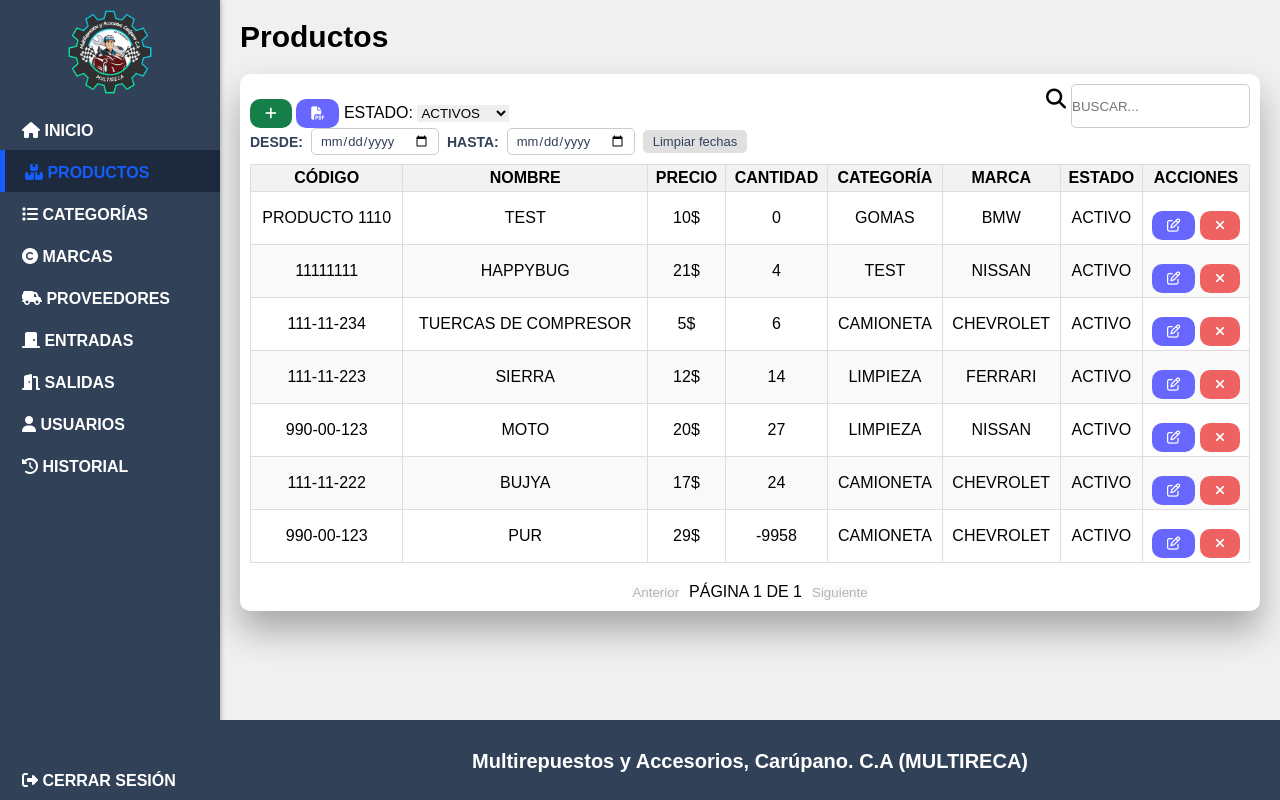
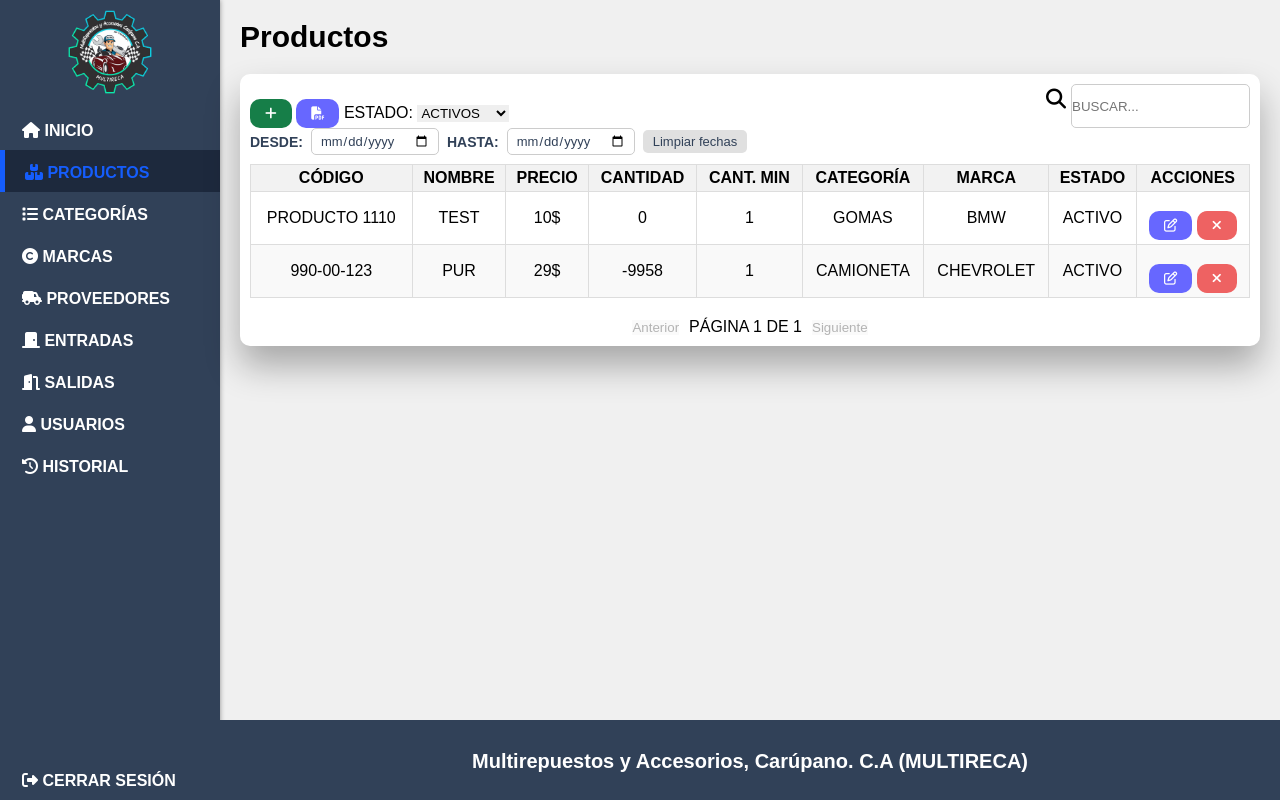
Before and after one commit to Gj7i7o/LamsSystem, a PHP site: page /LamsSystem/productos?stock_bajo=1 in a window 1280 px wide. Run offline with PHP 8.4, Linux system fonts and the light colour scheme; the visitor is signed in with stand-in values (Sample User, id 1); data comes from the database, SQL or seed files in the repository.

Commit message:
stock bajo y cantidad minima

```diff
--- a/Assets/js/modulos/Productos/modal_script.js
+++ b/Assets/js/modulos/Productos/modal_script.js
@@ -54,6 +54,7 @@ function limpiarFormulario() {
   document.getElementById("codigo").value = "";
   document.getElementById("nombre").value = "";
   document.getElementById("precio").value = "";
+  document.getElementById("cantidadMinima").value = "1";
 }
 
 /*Botón de modificar producto*/
@@ -73,6 +74,7 @@ function btnEditProducto(id) {
       document.getElementById("codigo").value = res.codigo;
       document.getElementById("nombre").value = res.nombre;
       document.getElementById("precio").value = res.precio;
+      document.getElementById("cantidadMinima").value = res.cantidadMinima || 1;
       document.getElementById("categoria").value = res.idcategoria;
       document.getElementById("marca").value = res.idmarca;
       modal.style.display = "block";
--- a/Assets/js/modulos/Productos/script.js
+++ b/Assets/js/modulos/Productos/script.js
@@ -23,12 +23,15 @@ document.addEventListener("DOMContentLoaded", () => {
       let query = document.getElementById("query");
       let fecha_desde = document.getElementById("fecha_desde");
       let fecha_hasta = document.getElementById("fecha_hasta");
+      const urlParams = new URLSearchParams(window.location.search);
+      const stockBajo = urlParams.get("stock_bajo") || "";
       const params = new URLSearchParams({
         page: currentPage,
         estado: estado?.value || "activo",
         query: query?.value || "",
         fecha_desde: fecha_desde?.value || "",
         fecha_hasta: fecha_hasta?.value || "",
+        stock_bajo: stockBajo,
       });
 
       const response = await fetch(
@@ -62,7 +65,7 @@ document.addEventListener("DOMContentLoaded", () => {
 
     if (paginatedData.length === 0) {
       tableBody.innerHTML =
-        '<tr><td colspan="8">No hay datos disponibles.</td></tr>';
+        '<tr><td colspan="9">No hay datos disponibles.</td></tr>';
       updatePaginationInfo();
       return;
     }
@@ -74,6 +77,7 @@ document.addEventListener("DOMContentLoaded", () => {
                 <td>${item.nombre}</td>
                 <td>${item.precio}$</td>
                 <td>${item.cantidad}</td>
+                <td>${item.cantidadMinima}</td>
                 <td>${item.categoria}</td>
                 <td>${item.marca}</td>
                 <td>${item.estado}</td>
--- a/Controlador/Dashboard.php
+++ b/Controlador/Dashboard.php
@@ -21,6 +21,7 @@ class dashboard extends controlador
         $data['producto'] = $this->model->getDate('producto');
         $data['proveedor'] = $this->model->getDate('proveedor');
         $data['marca'] = $this->model->getDate('marca');
+        $data['stock_bajo'] = $this->model->getProductosBajoStock();
         $this->vista->getView($this, "index", $data);
     }
 }
--- a/Controlador/Productos.php
+++ b/Controlador/Productos.php
@@ -80,7 +80,8 @@ class productos extends controlador
             $query = $_GET["query"] ?? "";
             $fecha_desde = $_GET["fecha_desde"] ?? "";
             $fecha_hasta = $_GET["fecha_hasta"] ?? "";
-            $params = ['page' => $page, 'query' => $query, 'estado' => $estado, 'fecha_desde' => $fecha_desde, 'fecha_hasta' => $fecha_hasta];
+            $stock_bajo = $_GET["stock_bajo"] ?? "";
+            $params = ['page' => $page, 'query' => $query, 'estado' => $estado, 'fecha_desde' => $fecha_desde, 'fecha_hasta' => $fecha_hasta, 'stock_bajo' => $stock_bajo];
             $data = $this->model->tomarProductos($params);
             $total = $this->model->getCount($params);
             for ($i = 0; $i < count($data); $i++) {
@@ -111,6 +112,7 @@ class productos extends controlador
         $precio = $_POST['precio'];
         $categoria = $_POST['categoria'];
         $marca = $_POST['marca'];
+        $cantidadMinima = isset($_POST['cantidadMinima']) && $_POST['cantidadMinima'] !== '' ? intval($_POST['cantidadMinima']) : 1;
         $id = $_POST['id'];
         $numeros = "/^\d+(\.\d{1,2})?$/";
         if (
@@ -128,7 +130,7 @@ class productos extends controlador
                 } else {
                     /*Tras las validaciones, si el producto no existe, se interpreta como uno nuevo, por ende
                     lleva los datos a la función regisProducto en el modelo/productosModel.php*/
-                    $data = $this->model->regisProducto($codigo, $nombre, $precio, $categoria, $marca);
+                    $data = $this->model->regisProducto($codigo, $nombre, $precio, $categoria, $marca, $cantidadMinima);
                     if ($data == "ok") {
                         $msg = array('msg' => 'Producto Registrado', 'icono' => 'success');
                         $this->historialModel->registrarAccion($_SESSION['id_usuario'], 'Productos', 'registrar', "Registró producto: $nombre (Código: $codigo)");
@@ -141,7 +143,7 @@ class productos extends controlador
             } else {
                 /*Caso contrario, si el producto existe, se interpreta que se desea modificar ese producto,
                 por ende lleva los datos a la función modifProducto en el modelo/productosModel.php*/
-                $data = $this->model->modifProducto($codigo, $nombre, $precio, $categoria, $marca, $id);
+                $data = $this->model->modifProducto($codigo, $nombre, $precio, $categoria, $marca, $id, $cantidadMinima);
                 if ($data == "modificado") {
                     $msg = array('msg' => 'Producto modificado', 'icono' => 'success');
                     $this->historialModel->registrarAccion($_SESSION['id_usuario'], 'Productos', 'modificar', "Modificó producto ID: $id - $nombre");
--- a/DB/proyecto.sql
+++ b/DB/proyecto.sql
@@ -228,6 +228,7 @@ CREATE TABLE `producto` (
   `nombre` varchar(250) NOT NULL,
   `precio` float NOT NULL,
   `cantidad` int(15) NOT NULL,
+  `cantidadMinima` int(11) NOT NULL DEFAULT 1,
   `idcategoria` int(11) NOT NULL,
   `idmarca` int(11) NOT NULL,
   `estado` varchar(15) NOT NULL,
--- a/Modelo/ProductosModel.php
+++ b/Modelo/ProductosModel.php
@@ -16,7 +16,8 @@ class productosModel extends query
     {
         $fecha_desde = $params["fecha_desde"] ?? '';
         $fecha_hasta = $params["fecha_hasta"] ?? '';
-        $filters = $this->filtersSQL($params["query"], $params["estado"], $fecha_desde, $fecha_hasta);
+        $stock_bajo = $params["stock_bajo"] ?? '';
+        $filters = $this->filtersSQL($params["query"], $params["estado"], $fecha_desde, $fecha_hasta, $stock_bajo);
         $sql = "SELECT p.id FROM producto p
             LEFT JOIN categoria c ON p.idcategoria = c.id
             LEFT JOIN marca m ON p.idmarca = m.id $filters";
@@ -25,7 +26,7 @@ class productosModel extends query
     }
 
     /*filtersSQL: Genera el WHERE de la consulta según los filtros*/
-    public function filtersSQL(string $value, string $estado, string $fecha_desde = '', string $fecha_hasta = ''): string
+    public function filtersSQL(string $value, string $estado, string $fecha_desde = '', string $fecha_hasta = '', string $stock_bajo = ''): string
     {
         $conditions = [];
         if ($estado != "todo") {
@@ -40,6 +41,9 @@ class productosModel extends query
         if (!empty($fecha_hasta)) {
             $conditions[] = "DATE(p.creadoEl) <= '$fecha_hasta'";
         }
+        if (!empty($stock_bajo)) {
+            $conditions[] = "p.cantidad < p.cantidadMinima";
+        }
         $filter = count($conditions) > 0 ? "WHERE " . implode(" AND ", $conditions) : "";
         return $filter;
     }
@@ -50,8 +54,9 @@ class productosModel extends query
         $offset = ($params["page"] - 1) * 10;
         $fecha_desde = $params["fecha_desde"] ?? '';
         $fecha_hasta = $params["fecha_hasta"] ?? '';
-        $filters = $this->filtersSQL($params["query"], $params["estado"], $fecha_desde, $fecha_hasta);
-        $sql = "SELECT p.id, p.codigo, p.nombre, p.precio, p.cantidad, c.nombre AS categoria, m.nombre AS marca, p.estado FROM producto p
+        $stock_bajo = $params["stock_bajo"] ?? '';
+        $filters = $this->filtersSQL($params["query"], $params["estado"], $fecha_desde, $fecha_hasta, $stock_bajo);
+        $sql = "SELECT p.id, p.codigo, p.nombre, p.precio, p.cantidad, p.cantidadMinima, c.nombre AS categoria, m.nombre AS marca, p.estado FROM producto p
             LEFT JOIN categoria c ON p.idcategoria = c.id
             LEFT JOIN marca m ON p.idmarca = m.id $filters ORDER BY p.id DESC LIMIT 10 OFFSET $offset";
         $data = $this->selectAll($sql);
@@ -82,7 +87,7 @@ class productosModel extends query
 
     /*regisProducto: Registra el producto, y además verifica si existe, en base al nombre y código ingresados, comparando
     con la base de datos*/
-    public function regisProducto(string $codigo, string $nombre, float $precio, int $categoria, int $marca)
+    public function regisProducto(string $codigo, string $nombre, float $precio, int $categoria, int $marca, int $cantidadMinima = 1)
     {
         $this->codigo = $codigo;
         $this->nombre = $nombre;
@@ -92,8 +97,8 @@ class productosModel extends query
         $verificar = "SELECT * FROM producto WHERE nombre = '$this->nombre' AND codigo = '$this->codigo'";
         $existe = $this->select($verificar);
         if (empty($existe)) {
-            $sql = "INSERT INTO producto (codigo, nombre, precio, idcategoria, idmarca, cantidad, estado) VALUES (?,?,?,?,?,0,'activo')";
-            $datos = array($this->codigo, $this->nombre, $this->precio, $this->categoria, $this->marca);
+            $sql = "INSERT INTO producto (codigo, nombre, precio, idcategoria, idmarca, cantidad, cantidadMinima, estado) VALUES (?,?,?,?,?,0,?,'activo')";
+            $datos = array($this->codigo, $this->nombre, $this->precio, $this->categoria, $this->marca, $cantidadMinima);
             $data = $this->save($sql, $datos);
             if ($data == 1) {
                 $res = "ok";
@@ -108,7 +113,7 @@ class productosModel extends query
     }
 
     /*modifProducto: Modifica el producto seleccionado acorde al id*/
-    public function modifProducto(string $codigo, string $nombre, float $precio, int $categoria, int $marca, int $id)
+    public function modifProducto(string $codigo, string $nombre, float $precio, int $categoria, int $marca, int $id, int $cantidadMinima = 1)
     {
         $this->codigo = $codigo;
         $this->nombre = $nombre;
@@ -119,8 +124,8 @@ class productosModel extends query
         $verificar = "SELECT * FROM producto WHERE codigo = '$this->codigo' AND id != '$this->id'";
         $existe = $this->select($verificar);
         if (empty($existe)) {
-            $sql = "UPDATE producto SET codigo = ?, nombre = ?, precio = ?, idcategoria = ?, idmarca = ? WHERE id = ?";
-            $datos = array($this->codigo, $this->nombre, $this->precio, $this->categoria, $this->marca, $this->id);
+            $sql = "UPDATE producto SET codigo = ?, nombre = ?, precio = ?, idcategoria = ?, idmarca = ?, cantidadMinima = ? WHERE id = ?";
+            $datos = array($this->codigo, $this->nombre, $this->precio, $this->categoria, $this->marca, $cantidadMinima, $this->id);
             $data = $this->save($sql, $datos);
             if ($data == 1) {
                 $res = "modificado";
--- a/Vista/Dashboard/index.php
+++ b/Vista/Dashboard/index.php
@@ -20,6 +20,11 @@ include 'vista/componentes/header.php';
             <h3>Productos</h3>
             <p><?php echo $data['producto']['total']; ?></p>
         </div>
+        <a href="<?php echo APP_URL; ?>productos?stock_bajo=1" class="card" title="Productos con stock bajo" style="text-decoration:none;color:inherit;">
+            <i class="fas fa-triangle-exclamation" style="color:#e74c3c;"></i>
+            <h3>Stock Bajo</h3>
+            <p><?php echo $data['stock_bajo']['total']; ?></p>
+        </a>
         <div class="card" title="Categorías en sistema">
             <i class="fa-solid fa-list"></i>
             <h3>Categorias</h3>
--- a/Vista/Productos/index.php
+++ b/Vista/Productos/index.php
@@ -45,6 +45,7 @@ include "vista/componentes/header.php";
                             <th data-column="nombre" data-order="desc">Nombre</th>
                             <th data-column="precio" data-order="desc">Precio</th>
                             <th data-column="cantidad" data-order="desc">Cantidad</th>
+                            <th data-column="cantidadMinima" data-order="desc">Cant. Min</th>
                             <th data-column="categoria" data-order="desc">Categoría</th>
                             <th data-column="marca" data-order="desc">Marca</th>
                             <th data-column="estado" data-order="desc">Estado</th>
@@ -89,6 +90,10 @@ include "vista/componentes/header.php";
                     <label for="precio">Precio $:<span class="required">*</span></label>
                     <input type="number" id="precio" name="precio" placeholder="Ej: 15" step="0.01" min="0">
                 </div>
+                <div class="form-group">
+                    <label for="cantidadMinima">Cant. Mínima:<span class="required">*</span></label>
+                    <input type="number" id="cantidadMinima" name="cantidadMinima" value="1" min="1" step="1">
+                </div>
             </div>
 
             <div class="form-file">
```
Also changed, not shown: Modelo/DashboardModel.php (+7 -0 lines).
